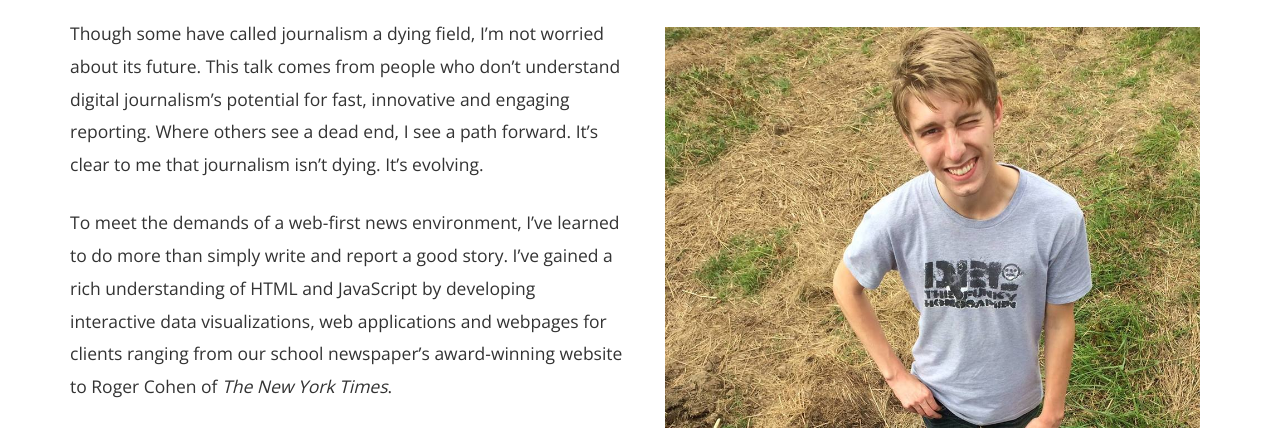
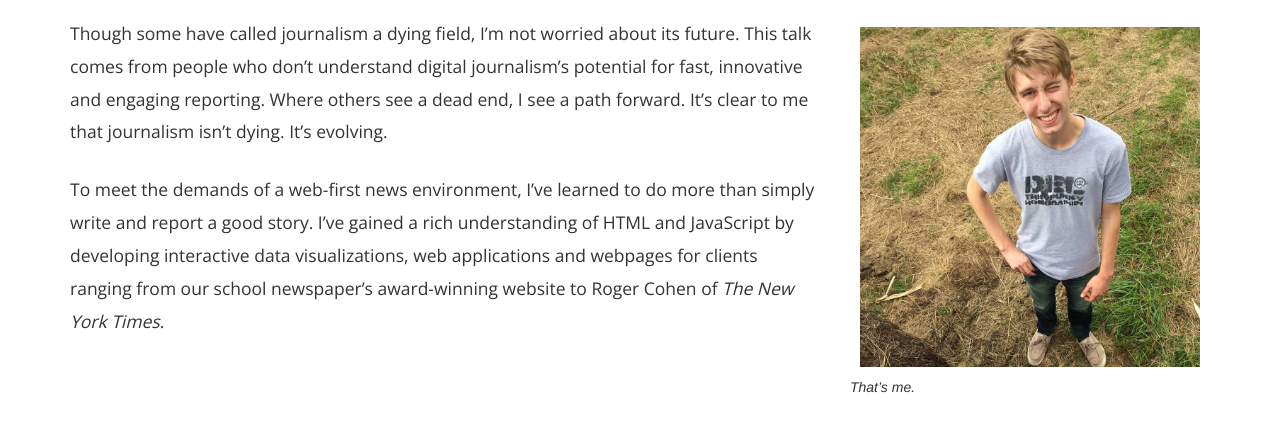
Before and after one commit to Bryan-Brussee/website, a plain HTML site: page index.html in a window 1280 px wide. Shown: the part 151-579 px from the top of the page. Drawn offline with nearby package versions, Linux system fonts and the light colour scheme.

Commit message:
changed columns

```diff
--- a/index.html
+++ b/index.html
@@ -111,7 +111,7 @@
   </div>
 
   <div class="row">
-    <div class="col-sm-6">
+    <div class="col-sm-8">
       <p>Though some have called journalism a dying field, I’m not worried about its future. This talk comes from people who don’t understand digital journalism’s potential for fast, innovative and engaging reporting. Where others see a dead end, I see a path forward. It’s clear to me that journalism isn’t dying. It’s evolving.
       </p>
 
@@ -119,7 +119,7 @@
       </p>
 
     </div>
-        <div class="col-sm-6">
+        <div class="col-sm-4">
 
       <figure>
         <img class="photo img-responsive" src="img/main_photo.jpg">
```
